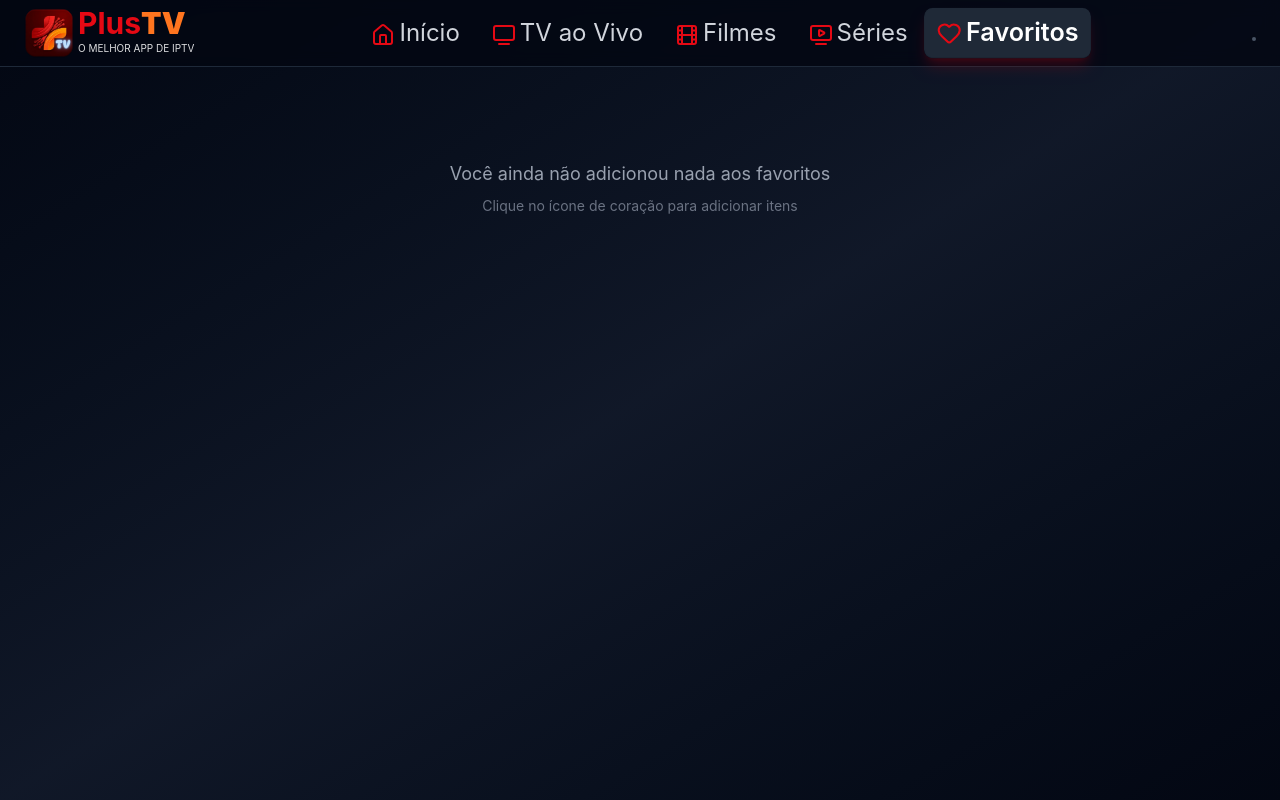
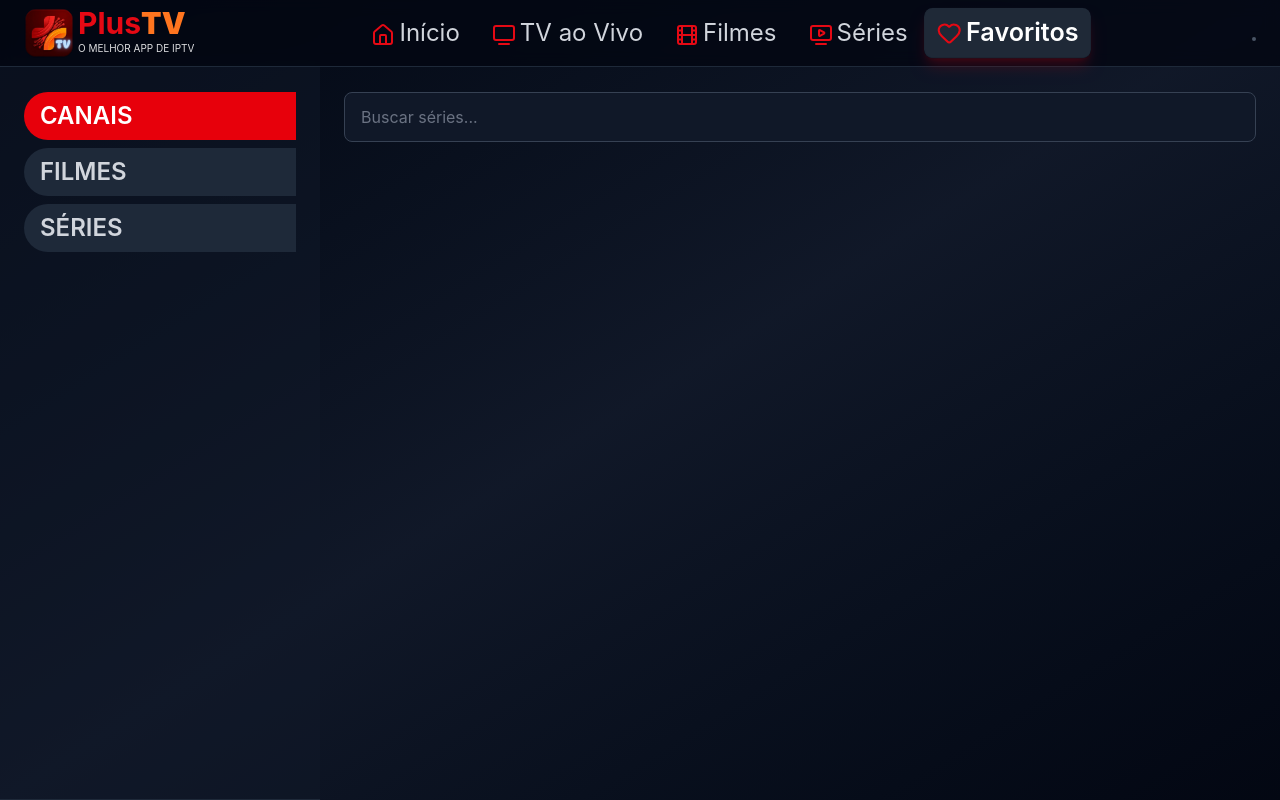
Before and after one commit to LuanMiranda77/app-plustv, a React (Vite) app: page /favorites in a window 1280 px wide. Built offline with nearby package versions, Linux system fonts and the light colour scheme.

Commit message:
finalizados

```diff
--- a/src/pages/Favorites.tsx
+++ b/src/pages/Favorites.tsx
@@ -1,115 +1,184 @@
-import { ArrowLeft } from 'lucide-react';
+import { useState } from 'react';
 import { useNavigate } from 'react-router-dom';
 import { ChannelCard } from '../components/Cards/ChannelCard';
 import { MovieCard } from '../components/Cards/MovieCard';
 import { SeriesCard } from '../components/Cards/SeriesCard';
+import ButtonCategory from '../components/UI/ButtonCategory';
+import { Input } from '../components/UI/Input';
 import { useFavoritesStore } from '../store/favoritesStore';
 
 export const Favorites = () => {
   const navigate = useNavigate();
   const { getFavoritesByType } = useFavoritesStore();
 
-  const favoriteMovies = getFavoritesByType('movie');
-  const favoriteChannels = getFavoritesByType('live');
-  const favoriteSeries = getFavoritesByType('series');
+  const favoriteChannels = getFavoritesByType('live').map((item) => ({
+    ...item,
+    category_fav: '1',
+  }));
+  const favoriteMovies = getFavoritesByType('movie').map((item) => ({
+    ...item,
+    category_fav: '2',
+  }));
+  const favoriteSeries = getFavoritesByType('series').map((item) => ({
+    ...item,
+    category_fav: '3',
+  }));
+  const combinedList = favoriteChannels.concat(favoriteMovies, favoriteSeries);
+
+  const [searchTerm, setSearchTerm] = useState('');
+  const [selectedCategory, setSelectedCategory] = useState<string>('1');
+  const favoriteCategories = [
+    {
+      id: '1',
+      name: 'CANAIS',
+    },
+    {
+      id: '2',
+      name: 'FILMES',
+    },
+    {
+      id: '3',
+      name: 'SÉRIES',
+    },
+  ] as any[];
+
+  const filteredSeries = combinedList.filter((s) => {
+    const matchesSearch =
+      s.name.toLowerCase().includes(searchTerm.toLowerCase()) ||
+      s.category_fav?.toLowerCase().includes(searchTerm.toLowerCase());
+    const matchesCategory = !selectedCategory || s.category_fav == selectedCategory;
+
+    return matchesSearch && matchesCategory;
+  });
 
   return (
-    <div className="pt-16 min-h-screen bg-gradient-to-br from-gray-950 via-gray-900 to-gray-950">
-      {/* Content */}
-      <div className="max-w-7xl mx-auto px-6 py-8 space-y-12">
-        {/* Canais Favoritos */}
-        {favoriteChannels.length > 0 && (
-          <section>
-            <h2 className="text-left text-2xl font-bold text-white mb-4">Canais Favoritos</h2>
-            <div className="grid grid-cols-2 sm:grid-cols-3 md:grid-cols-3 lg:grid-cols-2 gap-4">
-              {favoriteChannels.map((channel) => (
-                <ChannelCard
-                  key={channel.id}
-                  channel={channel as any}
+    <div className="min-h-screen bg-gradient-to-br from-gray-950 via-gray-900 to-gray-950">
+      <div className="flex mt-[60px] h-[calc(100vh-60px)]">
+        {/* Filters */}
+        {favoriteCategories.length > 0 && (
+          <div className="w-3/12 max-md:w-4/12 border-b border-gray-800 bg-gray-900/50 sticky top-20 overflow-y-scroll pt-4">
+            <div className="max-w-7xl mx-auto px-6 py-4">
+              <div className="flex flex-col gap-2 overflow-x-auto pb-2">
+                {favoriteCategories.map((cat) => {
+                  return (
+                    <ButtonCategory
+                      key={cat.id}
+                      id={cat.id}
+                      name={cat.name}
+                      isSelected={selectedCategory === cat.id}
+                      // isFocused={focusedIndex === i}
+                      onClick={() => setSelectedCategory(cat.id)}
+                    />
+                  );
+                })}
+              </div>
+            </div>
+          </div>
+        )}
+
+        {/* Grid */}
+        <div className="flex-1 mx-auto px-6 py-8 overflow-y-scroll">
+          <div className="flex-1 mb-5">
+            <Input
+              type="text"
+              placeholder="Buscar séries..."
+              value={searchTerm}
+              onChange={(e) => setSearchTerm(e.target.value)}
+            />
+          </div>
+          {filteredSeries.length > 0 && selectedCategory != '1' ? (
+            <div className="grid grid-cols-2 sm:grid-cols-3 md:grid-cols-4 lg:grid-cols-5 gap-4">
+              {filteredSeries.map((stream) => {
+                if (stream.category_fav === '2') {
+                  return (
+                    <MovieCard
+                      key={stream.id}
+                      movie={stream as any}
                       onPlay={() => {
                         navigate('/player', {
                           state: {
-                        id: channel.id,
-                        streamUrl: channel.streamUrl,
-                        title: channel.name,
-                        poster: channel.logo,
-                        type: 'live',
-                        category: channel.category,
+                            id: stream.id,
+                            streamUrl: stream.streamUrl,
+                            title: stream.name,
+                            poster: stream.poster,
+                            type: 'movie',
+                            category: stream.category,
                           },
                         });
                       }}
                     />
-              ))}
-            </div>
-          </section>
-        )}
-
-        {/* Filmes Favoritos */}
-        {favoriteMovies.length > 0 && (
-          <section>
-            <h2 className="text-left text-2xl font-bold text-white mb-4">Filmes Favoritos</h2>
-            <div className="grid grid-cols-2 sm:grid-cols-3 md:grid-cols-4 lg:grid-cols-5 gap-4">
-              {favoriteMovies.map((movie) => (
-                <MovieCard
-                  key={movie.id}
-                  movie={movie as any}
+                  );
+                }
+                if (stream.category_fav === '3') {
+                  return (
+                    <SeriesCard
+                      key={stream.id}
+                      series={stream as any}
                       onPlay={() => {
-                    navigate('/player', {
+                        navigate('/series', {
                           state: {
-                        id: movie.id,
-                        streamUrl: movie.streamUrl,
-                        title: movie.name,
-                        poster: movie.poster,
-                        type: 'movie',
-                        category: movie.category,
+                            id: stream.id,
+                            streamUrl: stream.streamUrl,
+                            title: stream.name,
+                            poster: stream.poster,
+                            type: 'series',
+                            category: stream.category,
                           },
                         });
                       }}
                     />
-              ))}
-            </div>
-          </section>
-        )}
-
-        {/* Séries Favoritas */}
-        {favoriteSeries.length > 0 && (
-          <section>
-            <h2 className="text-left text-2xl font-bold text-white mb-4">Séries Favoritas</h2>
-            <div className="grid grid-cols-2 sm:grid-cols-3 md:grid-cols-4 lg:grid-cols-5 gap-4">
-              {favoriteSeries.map((series) => (
-                <SeriesCard
-                  key={series.id}
-                  series={series as any}
+                  );
+                }
+                return (
+                  <ChannelCard
+                    key={stream.id}
+                    channel={stream as any}
                     onPlay={() => {
-                    navigate('/series', {
+                      navigate('/player', {
                         state: {
-                        id: series.id,
-                        streamUrl: series.streamUrl,
-                        title: series.name,
-                        poster: series.poster,
-                        type: 'series',
-                        category: series.category,
+                          id: stream.id,
+                          streamUrl: stream.streamUrl,
+                          title: stream.name,
+                          poster: stream.logo,
+                          type: 'live',
+                          category: stream.category,
                         },
                       });
                     }}
                   />
-              ))}
+                );
+              })}
             </div>
-          </section>
-        )}
-
-        {/* Empty State */}
-        {favoriteMovies.length === 0 &&
-          favoriteChannels.length === 0 &&
-          favoriteSeries.length === 0 && (
+          ) : selectedCategory == '1' ? (
+            <div className="grid grid-cols-1 gap-4">
+              {filteredSeries.map((stream) => {
+                return (
+                  <ChannelCard
+                    key={stream.id}
+                    channel={stream as any}
+                    onPlay={() => {
+                      navigate('/player', {
+                        state: {
+                          id: stream.id,
+                          streamUrl: stream.streamUrl,
+                          title: stream.name,
+                          poster: stream.logo,
+                          type: 'live',
+                          category: stream.category,
+                        },
+                      });
+                    }}
+                  />
+                );
+              })}
+            </div>
+          ) : (
             <div className="text-center py-16">
-              <p className="text-gray-400 text-lg">Você ainda não adicionou nada aos favoritos</p>
-              <p className="text-gray-500 text-sm mt-2">
-                Clique no ícone de coração para adicionar itens
-              </p>
+              <p className="text-gray-400 text-lg">Nenhuma série encontrada</p>
             </div>
           )}
         </div>
       </div>
+    </div>
   );
 };
--- a/src/pages/Home.tsx
+++ b/src/pages/Home.tsx
@@ -20,10 +20,10 @@ export const Home = () => {
   const { serverConfig } = useAuthStore();
   const { movies, channels, series, isLoading, error, fetchServerContent } = useContentStore();
   const { getRecentlyWatched, loadFromStorage } = useWatchHistoryStore();
-  const [scrolling, setScrolling] = useState(false);
+  // const [scrolling, setScrolling] = useState(false);
   const [recentlyWatched, setRecentlyWatched] = useState<any[]>([]);
-  const [recentMovies, setRecentMovies] = useState<any[]>([]);
-  const [recentSeries, setRecentSeries] = useState<any[]>([]);
+  // const [recentMovies, setRecentMovies] = useState<any[]>([]);
+  // const [recentSeries, setRecentSeries] = useState<any[]>([]);
   const hasLoadedData = useRef(false);
   const { activeZone, setActiveZone } = useFocusZone();
   const isActive = activeZone === 'home';
--- a/src/pages/Live.tsx
+++ b/src/pages/Live.tsx
@@ -84,7 +84,7 @@ export const Live = () => {
 
   return (
     <div className="max-h-screen bg-gradient-to-br from-gray-950 via-gray-900 to-gray-950">
-      <div className="flex mt-[60px] max-h-[calc(100vh-60px)]">
+      <div className="flex mt-[60px] h-[calc(100vh-60px)]">
         {/* Filters */}
         {liveCategories.length > 0 && (
           <div className="w-3/12 max-md:w-4/12 max-w-[500px] border-gray-800 w-border-b bg-gray-900/50 overflow-y-scroll pt-4">
--- a/src/pages/Movies.tsx
+++ b/src/pages/Movies.tsx
@@ -87,7 +87,7 @@ export const Movies = () => {
     />
   ) : (
     <div className="max-h-screen bg-gradient-to-br from-gray-950 via-gray-900 to-gray-950">
-      <div className="flex mt-[60px] max-h-[calc(100vh-60px)]">
+      <div className="flex mt-[60px] h-[calc(100vh-60px)]">
         {/* Filters */}
         {vodCategories.length > 0 && (
           <div className="w-3/12 max-md:w-4/12 border-b border-gray-800 bg-gray-900/50 sticky top-20 overflow-y-scroll pt-4">
--- a/src/pages/Series.tsx
+++ b/src/pages/Series.tsx
@@ -127,7 +127,7 @@ export const PageSeries = () => {
     />
   ) : (
     <div className="max-h-screen bg-gradient-to-br from-gray-950 via-gray-900 to-gray-950">
-      <div className="flex mt-[60px] max-h-[calc(100vh-60px)]">
+      <div className="flex mt-[60px] h-[calc(100vh-60px)]">
         {/* Filters */}
         {seriesCategories.length > 0 && (
           <div className="w-3/12 max-md:w-4/12 border-b border-gray-800 bg-gray-900/50 sticky top-20 overflow-y-scroll pt-4">
--- a/src/types/netflix.ts
+++ b/src/types/netflix.ts
@@ -27,8 +27,7 @@ export interface Movie {
 
 export interface Category {
   id: string;
-  title: string;
-  movies: Movie[];
+  name: string;
 }
 
 export interface Channel {
```
Also changed, not shown: src/components/Cards/ChannelCard.tsx (+7 -4 lines). Lines whose indentation alone changed are shown as unchanged.
